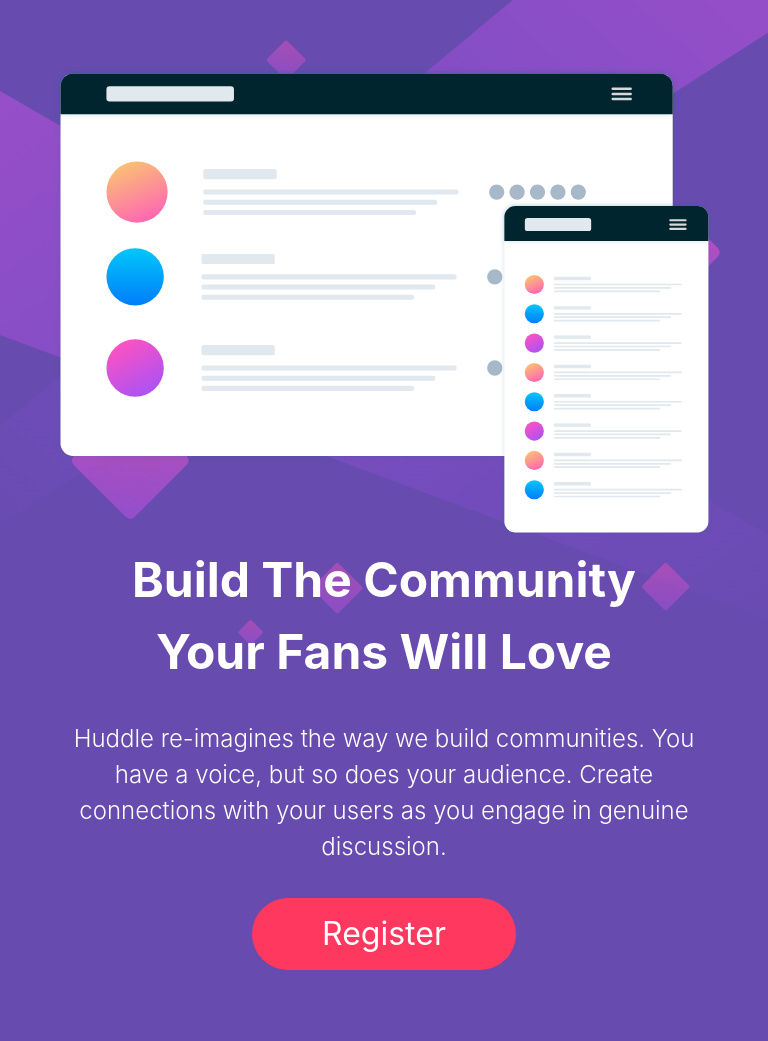
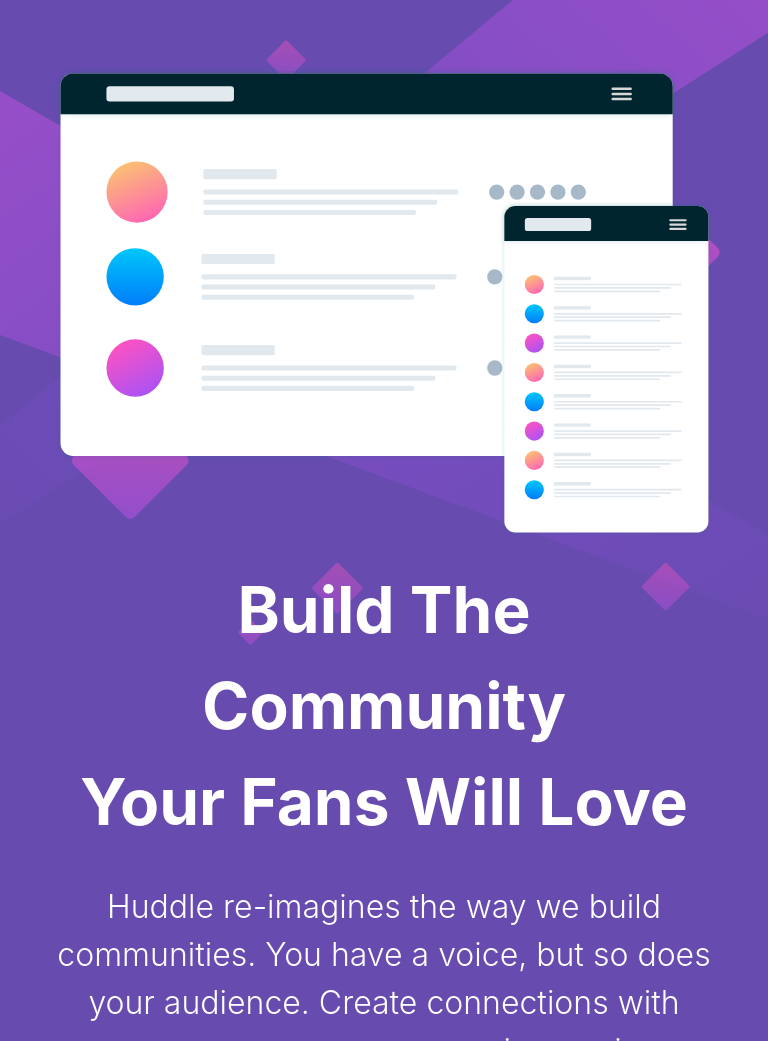
Before and after one commit to davistran86/Huddle-landing-page-with-single-introductory-section, a plain HTML site: page index.html in a window 768 px wide. Shown: the part 118-1159 px from the top of the page. Drawn offline with nearby package versions, Linux system fonts and the light colour scheme.

Commit message:
Fix bug in layout and add shadow to button

```diff
--- a/index.html
+++ b/index.html
@@ -25,14 +25,14 @@
       </div>
     </div>
     <div class="hero-body has-text-white is-marginless is-paddingless">
-      <div class="container has-text-centered-touch">
-        <div class="columns is-gapless">
-          <div class="column is-7 is-full-touch">
+      <div class="container has-text-centered-mobile">
+        <div class="columns">
+          <div class="column">
             <figure>
               <img src="images/illustration-mockups.svg" alt="">
             </figure>
           </div>
-          <div class="column is-5 is-full-touch">
+          <div class="column">
             <div class="contents">
               <h1 class="is-size-2 is-size-1-fullhd has-text-weight-bold">Build The
                 Community <br>Your
--- a/style.css
+++ b/style.css
@@ -1,12 +1,12 @@
 .hero {
 	background: url('images/bg-desktop.svg') center/100% no-repeat;
-    background-color: hsl(257, 40%, 49%);
+	background-color: hsl(257, 40%, 49%);
+	background-size: cover;
 }
 
 .container {
-	padding: 2% 2%;
+	padding: 2% 5%;
 }
-
 
 /* HEADER */
 
@@ -20,7 +20,7 @@
 .hero-body img {
 	max-width: 100%;
 	min-width: 50%;
-    width: 80%;
+    width: 95%;
 }
 
 .hero-body p {
@@ -29,6 +29,17 @@
 
 .hero-body button {
 	width: 40%;
+	box-shadow: 0px 10px 15px rgba(0, 0, 0, 0.1);
+	transition: all 0.3s ease 0s;
+  cursor: pointer;
+  outline: none;
+}
+
+.hero-body .button:hover {
+  background-color: hsl(348, 100%, 61%);
+  box-shadow: 0px 15px 20px rgba(0, 0, 0, 0.1);
+  color: #fff;
+  transform: translateY(-2px);
 }
 
 
@@ -59,7 +70,10 @@
 
 /* MEDIA QUERRY */
 
-@media (max-width: 1024px) {
+
+/* MOBILE */
+
+@media screen and (max-width: 1024px) {
 	.hero {
 		background: url("images/bg-mobile.svg") center top/100% no-repeat;
 		background-color: hsl(257, 40%, 49%);
@@ -68,18 +82,26 @@
 	.container {
 		padding: 5% 7%;
 	}
+
+	.cloumn {
+		width: 100%!important;
+	}
 	.hero-head img {
 		width: 8em;
 	}
+
 	.hero-body img {
 		width: 100%;
 	}
+
 	.hero-body h1 {
 		font-size: 1.7rem!important;
 	}
+
 	.hero-body button {
 		font-size: 1rem!important;
 	}
+
 	.socials {
 		-webkit-box-pack: center;
 		-ms-flex-pack: center;
@@ -87,31 +109,33 @@
 	}
 }
 
-@media (min-width: 768px) and (max-width: 1024px) {
+
+/* IPAD PRO */
+@media (min-width: 768px) and (max-width: 1024px)  {
+	.hero-head img {
+		width: 16em;
+	}
+
+	.hero-body {
+		text-align: center;
+	}
 	.columns {
 		-webkit-box-orient: vertical;
 		-webkit-box-direction: normal;
 		-ms-flex-direction: column;
 		flex-direction: column;
+		align-items: center;
 	}
-	.hero-head img {
-		width: 16em;
-	}
-	.hero-body img {
+
+	.column {
 		width: 100%;
 	}
-	.hero-body h1 {
-		font-size: 3rem!important;
+	.hero-body figure {
+		display: flex;
+		justify-content: center;
+		align-items: center;
 	}
-	.hero-body p {
-		font-size: 1.5rem!important;
-	}
-	.hero-body button {
-		font-size: 2rem!important;
-	}
-}
 
-@media (min-width: 769px) and (max-width: 1024px) {
 	.hero-body h1 {
 		font-size: 4rem!important;
 	}
@@ -134,9 +158,11 @@
 	}
 }
 
-/* FIX IE */
-@media screen and (-ms-high-contrast: active), (-ms-high-contrast: none) {
-    .hero-body img[src$=".svg"] {
-      width: 100%;
-    }
-  }
+/* FIX SAFARI WRONG PADDING */
+
+@media screen and (min-width: 1088px) {
+	.container {
+		max-width: 100%;
+		width: 100%;
+	}
+}
```
